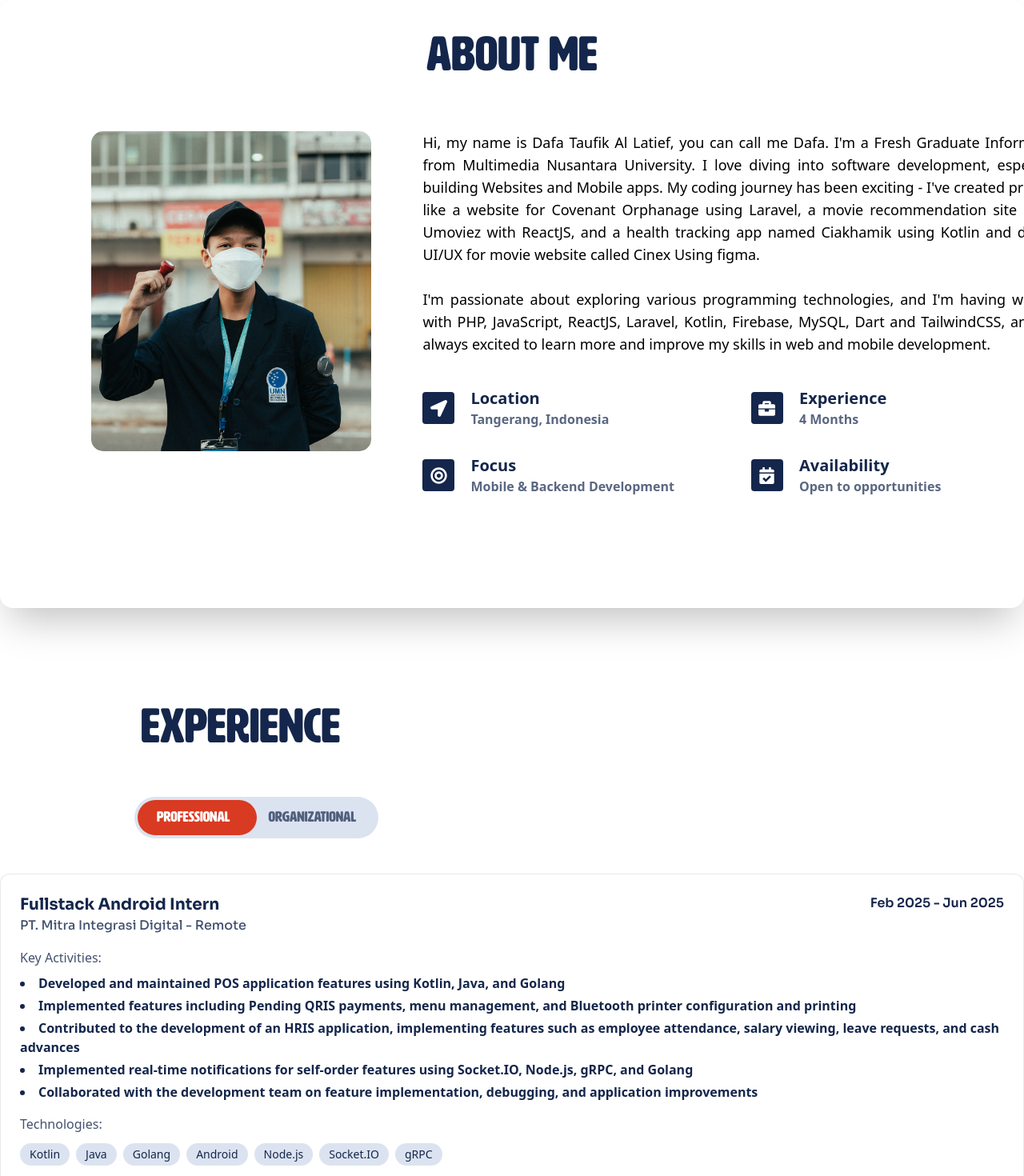
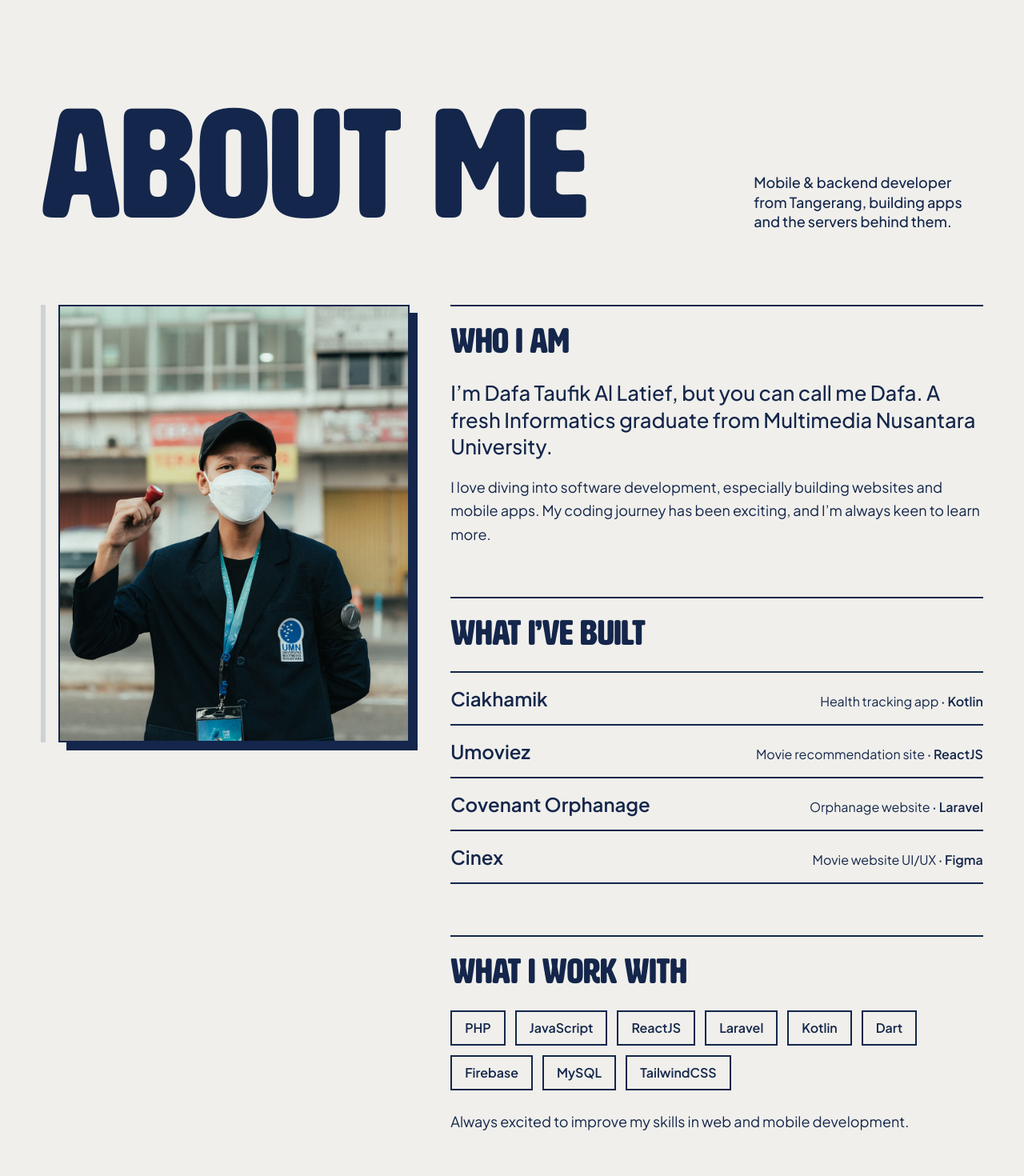
Before and after one commit to DafaTaufik/web-porto, a React (Vite) app: page / in a window 1280 px wide. Shown: the part 800-2270 px from the top of the page at 80% size. Built offline with nearby package versions, Linux system fonts and the light colour scheme.

Commit message:
Still temporary

```diff
--- a/src/components/sections/AboutMe.jsx
+++ b/src/components/sections/AboutMe.jsx
@@ -1,136 +1,152 @@
-import React, { useEffect, useRef } from "react";
-import ggImage from "../../assets/Image/gg.jpg";
-import TiltedCard from "../ui/TiltedCard";
+import { useLayoutEffect, useRef } from "react";
 import gsap from "gsap";
-import ScrollReveal from "../ui/ScrollReveal";
 import { ScrollTrigger } from "gsap/ScrollTrigger";
-import { FaLocationArrow, FaBriefcase, FaBullseye, FaCalendarCheck } from "react-icons/fa";
+import photo from "../../assets/Image/gg.jpg";
 
 gsap.registerPlugin(ScrollTrigger);
 
+const PROJECTS = [
+  ["Ciakhamik", "Health tracking app", "Kotlin"],
+  ["Umoviez", "Movie recommendation site", "ReactJS"],
+  ["Covenant Orphanage", "Orphanage website", "Laravel"],
+  ["Cinex", "Movie website UI/UX", "Figma"],
+];
+
+const TOOLS = ["PHP", "JavaScript", "ReactJS", "Laravel", "Kotlin", "Dart", "Firebase", "MySQL", "TailwindCSS"];
+
+const FACTS = [
+  ["Location", "Tangerang, Indonesia"],
+  ["Experience", "4 months"],
+  ["Focus", "Mobile & Backend development"],
+  ["Availability", "Open to opportunities"],
+];
+
+const CHAPTER = "border-t-2 border-navy pt-6 pb-12 md:pb-16";
+const CHAPTER_TITLE = "font-HWT text-[clamp(2rem,3.4vw,3.25rem)] leading-none";
+
 export default function AboutMe() {
   const sectionRef = useRef(null);
-  const bgRef = useRef(null);
 
+  useLayoutEffect(() => {
+    if (window.matchMedia("(prefers-reduced-motion: reduce)").matches) return;
 
-  useEffect(() => {
-    if (!sectionRef.current || !bgRef.current) return;
+    const ctx = gsap.context(() => {
+      // Judul: naik dari balik mask, seperti nama di hero.
+      gsap.fromTo("[data-about-word]", { yPercent: 110 }, { yPercent: 0, duration: 0.9, ease: "power3.out", scrollTrigger: { trigger: "[data-about-title]", start: "top 85%", once: true } });
 
-    const isDesktop = window.matchMedia("(min-width: 640px)").matches;
-    const targetWidth = isDesktop ? "89vw" : "95vw";
-    const targetRadius = isDesktop ? "50px" : "25px";
+      // Tiap bab dan baris muncul sendiri-sendiri saat masuk layar, offset kecil supaya terbaca sebagai fade.
+      gsap.utils.toArray("[data-reveal]").forEach((el) => {
+        gsap.fromTo(el, { y: 16, autoAlpha: 0 }, { y: 0, autoAlpha: 1, duration: 0.5, ease: "power2.out", scrollTrigger: { trigger: el, start: "top 90%", once: true } });
+      });
 
-    // Create animation with GSAP
-    const tl = gsap.timeline({
-      scrollTrigger: {
-        trigger: "#home",
-        start: "10% top",
-        end: "100% top",
-        scrub: 1,
-      },
-    });
+      // Indikator progres: terisi mengikuti posisi baca di kolom bab.
+      gsap.fromTo("[data-about-progress]", { scaleY: 0 }, { scaleY: 1, ease: "none", scrollTrigger: { trigger: "[data-about-chapters]", start: "top 55%", end: "bottom 75%", scrub: true } });
+      // Foto menempel selama bab-bab di kanan bergulir (hanya desktop). Pakai pin, bukan sticky,
+      // karena overflow-x:hidden di html/body mematikan position:sticky.
+      const mm = gsap.matchMedia();
+      mm.add("(min-width: 768px)", () => {
+        const photoEl = document.querySelector("[data-about-photo]");
+        ScrollTrigger.create({
+          trigger: photoEl,
+          start: "top 112px",
+          endTrigger: "[data-about-chapters]",
+          end: () => `bottom ${112 + photoEl.offsetHeight}px`,
+          pin: true,
+          pinSpacing: false,
+          invalidateOnRefresh: true,
+        });
+      });
+    }, sectionRef);
 
-    // Animasikan hanya bgRef
-    tl.to(bgRef.current, {
-      width: targetWidth,
-      borderRadius: targetRadius,
-      ease: "power1.inOut",
-    });
-
-    return () => {
-      if (tl.scrollTrigger) {
-        tl.scrollTrigger.kill();
-      }
-    };
+    return () => ctx.revert();
   }, []);
 
   return (
-    <section id="about" ref={sectionRef} className="w-full h-[800px] flex flex-col items-center relative">
-      {/* Background card putih yang dianimasikan */}
-      <div
-        ref={bgRef}
-        className="absolute top-0 h-[760px] w-screen left-1/2 transform -translate-x-1/2
-             bg-white shadow-2xl rounded-2xl"
-      ></div>
+    <section ref={sectionRef} id="about" className="relative w-full bg-cream text-navy px-[max(4vw,20px)] pt-[clamp(80px,10vw,160px)] pb-[clamp(48px,6vw,96px)]">
+      <div className="flex flex-col gap-6 md:flex-row md:items-end md:justify-between">
+        <h2 data-about-title className="font-HWT text-[clamp(4rem,15vw,16rem)] leading-[0.9]">
+          <span className="block overflow-hidden py-[0.06em] -my-[0.06em]">
+            <span data-about-word className="block whitespace-nowrap">
+              About me
+            </span>
+          </span>
+        </h2>
+        <p data-reveal className="font-PlusJakartaSans text-lg font-medium leading-snug md:max-w-[22ch] md:pb-[0.6em]">
+          Mobile &amp; backend developer from Tangerang, building apps and the servers behind them.
+        </p>
+      </div>
 
-      {/* Title - di atas background */}
-      <span className="font-HWT text-5xl md:text-6xl text-navy mt-10 relative z-10">About Me</span>
-      {/* Div konten - lebar statis = ukuran akhir bgRef, konten stay tidak bergerak */}
-      <div
-        className="w-[95vw] md:w-[89vw] px-7 md:px-10 flex flex-col md:flex-row justify-center md:justify-start md:gap-16 md:mt-16 relative z-10"
-      >
-        {/* Image Section - Left Side */}
-        <div className="w-fit h-fit ml-1 mb-8 md:mb-0 ">
-          <TiltedCard
-            imageSrc={ggImage}
-            altText="Dafa Taufik"
-            captionText=""
-            containerHeight="400px"
-            containerWidth="350px"
-            imageHeight="400px"
-            imageWidth="350px"
-            rotateAmplitude={12}
-            scaleOnHover={1.08}
-            showMobileWarning={false}
-            showTooltip={false}
-            displayOverlayContent={false}
-          />
+      <div className="mt-14 md:mt-20 grid grid-cols-1 md:grid-cols-12 gap-x-[4vw] gap-y-12">
+        {/* Foto menempel saat bab-bab di kanan bergulir */}
+        <div data-about-photo className="md:col-span-5 self-start flex gap-4">
+          <div className="hidden md:block w-1.5 shrink-0 bg-navy/15" aria-hidden="true">
+            <div data-about-progress className="h-full w-full origin-top bg-accent" />
+          </div>
+          <div className="w-full border-2 border-navy shadow-[10px_10px_0_0_var(--color-navy)]">
+            <img src={photo} alt="Dafa Taufik" width="1080" height="1350" loading="lazy" className="block aspect-[4/5] w-full object-cover" />
+          </div>
         </div>
 
-        {/* Right Side Content */}
-        <div className="flex flex-col gap-6 md:gap-10 items-center md:items-start mb-16 md:mb-0">
-          {/* Text Section - Right Side */}
-          <div className="font-sans font-medium  md:text-justify  md:text-lg md:w-[800px] flex items-center">
-            Hi, my name is Dafa Taufik Al Latief, you can call me Dafa. I'm a Fresh Graduate Informatics from Multimedia Nusantara University. I love diving into software development, especially building Websites and Mobile apps. My
-            coding journey has been exciting - I've created projects like a website for Covenant Orphanage using Laravel, a movie recommendation site called Umoviez with ReactJS, and a health tracking app named Ciakhamik using Kotlin and
-            design UI/UX for movie website called Cinex Using figma. <br />
-            <br /> I'm passionate about exploring various programming technologies, and I'm having worked with PHP, JavaScript, ReactJS, Laravel, Kotlin, Firebase, MySQL, Dart and TailwindCSS, and I'm always excited to learn more and
-            improve my skills in web and mobile development.
-          </div>
+        <div data-about-chapters className="md:col-span-7 font-PlusJakartaSans">
+          <article data-reveal className={CHAPTER}>
+            <h3 className={CHAPTER_TITLE}>Who I am</h3>
+            <p className="mt-6 text-[clamp(1.375rem,2vw,1.875rem)] font-medium leading-[1.3]">
+              I&rsquo;m Dafa Taufik Al Latief, but you can call me Dafa. A fresh Informatics graduate from Multimedia Nusantara University.
+            </p>
+            <p className="mt-5 max-w-[60ch] text-lg leading-relaxed">I love diving into software development, especially building websites and mobile apps. My coding journey has been exciting, and I&rsquo;m always keen to learn more.</p>
+          </article>
 
-          <div className="w-full flex">
-            <div className="grid grid-cols-2 gap-y-8 gap-x-24 font-sans">
-              <div className="flex flex-row gap-5 items-center">
-                <div className="flex bg-navy w-10 h-10  items-center justify-center rounded">
-                  <FaLocationArrow className="text-white" size={21} />
+          <article className={CHAPTER}>
+            <h3 data-reveal className={CHAPTER_TITLE}>
+              What I&rsquo;ve built
+            </h3>
+            <ul className="mt-6">
+              {PROJECTS.map(([name, what, tech]) => (
+                <li key={name} data-reveal className="flex flex-col gap-1 border-b-2 border-navy py-4 sm:flex-row sm:items-baseline sm:justify-between sm:gap-6 first:border-t-2">
+                  <span className="text-xl font-semibold sm:text-2xl">{name}</span>
+                  <span className="text-base sm:text-right">
+                    {what} <span className="font-semibold">· {tech}</span>
+                  </span>
+                </li>
+              ))}
+            </ul>
+          </article>
+
+          <article className={CHAPTER}>
+            <h3 data-reveal className={CHAPTER_TITLE}>
+              What I work with
+            </h3>
+            <ul data-reveal className="mt-6 flex flex-wrap gap-3">
+              {TOOLS.map((tool) => (
+                <li key={tool} className="border-2 border-navy px-4 py-2 text-base font-semibold">
+                  {tool}
+                </li>
+              ))}
+            </ul>
+            <p data-reveal className="mt-6 max-w-[60ch] text-lg leading-relaxed">
+              Always excited to improve my skills in web and mobile development.
+            </p>
+          </article>
+
+          <article data-reveal className="border-t-2 border-navy pt-6">
+            <h3 className={CHAPTER_TITLE}>At a glance</h3>
+            <dl className="mt-6 grid grid-cols-1 sm:grid-cols-2 border-2 border-navy">
+              {FACTS.map(([label, value], i) => (
+                <div key={label} className={`p-5 ${i % 2 === 0 ? "sm:border-r-2" : ""} ${i < 2 ? "border-b-2" : i === 2 ? "border-b-2 sm:border-b-0" : ""} border-navy`}>
+                  <dt className="text-base text-navy/80">{label}</dt>
+                  <dd className="mt-1 flex items-start gap-2.5 text-xl font-semibold leading-snug sm:text-2xl">
+                    {label === "Availability" && (
+                      <span className="relative mt-[0.5em] flex h-2.5 w-2.5 shrink-0" aria-hidden="true">
+                        <span className="absolute inline-flex h-full w-full animate-ping rounded-full bg-accent opacity-75" />
+                        <span className="relative inline-flex h-2.5 w-2.5 rounded-full bg-accent" />
+                      </span>
+                    )}
+                    {value}
+                  </dd>
                 </div>
-                <div className="flex flex-col">
-                  <h3 className="font-semibold text-xl text-navy">Location</h3>
-                  <p className="text-navy/70 font-semibold">Tangerang, Indonesia</p>
-                </div>
-              </div>
-
-              <div className="flex flex-row gap-5 items-center">
-                <div className="flex bg-navy w-10 h-10  items-center justify-center rounded">
-                  <FaBriefcase className="text-white" size={21} />
-                </div>
-                <div className="flex flex-col">
-                  <h3 className="font-semibold text-xl text-navy">Experience</h3>
-                  <p className="text-navy/70 font-semibold">4 Months</p>
-                </div>
-              </div>
-
-              <div className="flex flex-row gap-5 items-center">
-                <div className="flex bg-navy w-10 h-10  items-center justify-center rounded">
-                  <FaBullseye className="text-white" size={21} />
-                </div>
-                <div className="flex flex-col">
-                  <h3 className="font-semibold text-xl text-navy">Focus</h3>
-                  <p className="text-navy/70 font-semibold">Mobile & Backend Development</p>
-                </div>
-              </div>
-
-              <div className="flex flex-row gap-5 items-center">
-                <div className="flex bg-navy w-10 h-10  items-center justify-center rounded">
-                  <FaCalendarCheck className="text-white" size={21} />
-                </div>
-                <div className="flex flex-col">
-                  <h3 className="font-semibold text-xl text-navy">Availability</h3>
-                  <p className="text-navy/70 font-semibold">Open to opportunities</p>
-                </div>
-              </div>
-            </div>
-          </div>
+              ))}
+            </dl>
+          </article>
         </div>
       </div>
     </section>
--- a/src/components/sections/Courses.jsx
+++ b/src/components/sections/Courses.jsx
@@ -1,16 +1,60 @@
-import React from "react";
+import { useLayoutEffect, useRef } from "react";
+import gsap from "gsap";
+import { ScrollTrigger } from "gsap/ScrollTrigger";
 import { CoursesData } from "../../data/CoursesData";
 import CardCourse from "../ui/CardCourse";
 
+gsap.registerPlugin(ScrollTrigger);
+
 export default function Courses() {
+  const sectionRef = useRef(null);
+
+  useLayoutEffect(() => {
+    if (window.matchMedia("(prefers-reduced-motion: reduce)").matches) return;
+
+    const ctx = gsap.context(() => {
+      // Judul: tiap baris naik dari balik mask-nya, sama seperti About.
+      gsap.fromTo("[data-courses-word]", { yPercent: 110 }, { yPercent: 0, duration: 0.9, ease: "power3.out", stagger: 0.12, scrollTrigger: { trigger: "[data-courses-title]", start: "top 85%", once: true } });
+
+      // Kartu muncul bergantian per baris; pembungkusnya yang dianimasikan supaya hover kartu tidak tertimpa.
+      gsap.set("[data-course]", { autoAlpha: 0, y: 16 });
+      ScrollTrigger.batch("[data-course]", {
+        start: "top 90%",
+        once: true,
+        onEnter: (els) => gsap.to(els, { autoAlpha: 1, y: 0, duration: 0.5, ease: "power2.out", stagger: 0.08 }),
+      });
+    }, sectionRef);
+
+    return () => ctx.revert();
+  }, []);
+
   return (
-    <section id="courses" className="w-full h-full flex flex-col justify-center items-center overflow-hidden">
-      <span className="font-HWT text-4xl items-center">Courses & Training</span>
-      <div className="mt-5 w-full grid grid-cols-3 place-items-center px-9 gap-y-5">
+    <section ref={sectionRef} id="courses" className="relative w-full overflow-hidden bg-white text-navy px-[max(4vw,20px)] py-[clamp(80px,10vw,160px)]">
+      <div className="flex flex-col gap-6 md:flex-row md:items-end md:justify-between">
+        <h2 data-courses-title className="font-HWT text-[clamp(3.5rem,11vw,11rem)] leading-[0.9]">
+          <span className="block overflow-hidden py-[0.06em] -my-[0.06em]">
+            <span data-courses-word className="block whitespace-nowrap">
+              Courses &amp;
+            </span>
+          </span>
+          <span className="block overflow-hidden py-[0.06em] -my-[0.06em] ml-[0.9em] md:ml-[1.3em]">
+            <span data-courses-word className="block whitespace-nowrap">
+              Training
+            </span>
+          </span>
+        </h2>
+        <p className="font-PlusJakartaSans text-lg font-medium leading-snug md:max-w-[24ch] md:pb-[0.6em]">
+          {CoursesData.length} certificates. Click a card to open the certificate in a new tab.
+        </p>
+      </div>
+
+      <ul className="mt-14 md:mt-20 grid grid-cols-1 gap-x-8 gap-y-12 sm:grid-cols-2">
         {CoursesData.map((course) => (
-          <CardCourse key={course.id} course={course} />
+          <li key={course.id} data-course className="flex">
+            <CardCourse course={course} />
+          </li>
         ))}
-      </div>
+      </ul>
     </section>
   );
 }
--- a/src/components/sections/Skills.jsx
+++ b/src/components/sections/Skills.jsx
@@ -1,83 +1,81 @@
-import React, { useState, useEffect, useRef } from "react";
+import { useLayoutEffect, useRef } from "react";
+import gsap from "gsap";
+import { ScrollTrigger } from "gsap/ScrollTrigger";
 import { skillsData } from "../../data/SkillsData";
 
-const SkillBar = ({ name, percentage, icon: Icon, color: Color, isVisible }) => {
-  const [currentPercentage, setCurrentPercentage] = useState(0);
-  const [width, setWidth] = useState(0);
+gsap.registerPlugin(ScrollTrigger);
 
-  useEffect(() => {
-    if (!isVisible) return;
-
-    const duration = 2000;
-    const steps = 60;
-    const increment = percentage / steps;
-    const stepDuration = duration / steps;
-
-    let current = 0;
-    const timer = setInterval(() => {
-      current += increment;
-      if (current >= percentage) {
-        setCurrentPercentage(percentage);
-        clearInterval(timer);
-      } else {
-        setCurrentPercentage(Math.floor(current));
-      }
-    }, stepDuration);
-
-    setTimeout(() => setWidth(percentage), 100);
-
-    return () => clearInterval(timer);
-  }, [isVisible, percentage]);
-
-  return (
-    <div className="w-full bg-white shadow-2xl rounded-lg p-5">
-      <div className="flex items-center justify-between mb-3">
-        <div className="flex items-center gap-2">
-          {Icon && <Icon size={32} color={Color} />}
-          <span className="font-HWT text-lg">{name}</span>
-        </div>
-        <span className="font-HWT text-lg">{currentPercentage}%</span>
-      </div>
-      <div className="w-full h-3 bg-mist rounded-full overflow-hidden">
-        <div className="h-full bg-navy transition-all duration-2000 ease-out rounded-full" style={{ width: `${width}%` }} />
-      </div>
-    </div>
-  );
-};
+// Urut dari yang tertinggi supaya terbaca sebagai peringkat: kolom kiri dulu, lalu kolom kanan.
+const SKILLS = [...skillsData].sort((a, b) => b.percentage - a.percentage);
 
 export default function Skills() {
-  const [isVisible, setIsVisible] = useState(false);
   const sectionRef = useRef(null);
 
-  useEffect(() => {
-    const observer = new IntersectionObserver(
-      ([entry]) => {
-        if (entry.isIntersecting) {
-          setIsVisible(true);
-        }
-      },
-      { threshold: 0.2 }
-    );
+  useLayoutEffect(() => {
+    if (window.matchMedia("(prefers-reduced-motion: reduce)").matches) return;
 
-    if (sectionRef.current) {
-      observer.observe(sectionRef.current);
-    }
+    const ctx = gsap.context(() => {
+      gsap.fromTo("[data-skills-word]", { yPercent: 110 }, { yPercent: 0, duration: 0.9, ease: "power3.out", scrollTrigger: { trigger: "[data-skills-title]", start: "top 85%", once: true } });
 
-    return () => {
-      if (sectionRef.current) {
-        observer.unobserve(sectionRef.current);
-      }
-    };
+      // Tiap baris: bar terisi lewat transform (bukan width) dan angka menghitung naik bersamaan.
+      gsap.utils.toArray("[data-skill]").forEach((row) => {
+        const fill = row.querySelector("[data-skill-fill]");
+        const value = row.querySelector("[data-skill-value]");
+        const target = Number(row.dataset.skill);
+        const counter = { n: 0 };
+
+        gsap.set(fill, { scaleX: 0 });
+        value.textContent = "0%";
+
+        gsap.to(fill, { scaleX: target / 100, duration: 1.4, ease: "power3.out", scrollTrigger: { trigger: row, start: "top 88%", once: true } });
+        gsap.to(counter, {
+          n: target,
+          duration: 1.4,
+          ease: "power3.out",
+          onUpdate: () => (value.textContent = `${Math.round(counter.n)}%`),
+          scrollTrigger: { trigger: row, start: "top 88%", once: true },
+        });
+      });
+    }, sectionRef);
+
+    return () => ctx.revert();
   }, []);
 
   return (
-    <section id="skills" ref={sectionRef} className="w-full min-h-screen flex flex-col justify-center items-center py-8 px-24 bg-cream">
-      <h2 className="font-HWT text-6xl mb-24">Skills</h2>
-      <div className="w-full grid grid-cols-1 md:grid-cols-2 lg:grid-cols-3 gap-x-10 gap-y-10">
-        {skillsData.map((skill, index) => (
-          <SkillBar key={index} name={skill.name} percentage={skill.percentage} icon={skill.icon} color={skill.color} isVisible={isVisible} />
+    <section id="skills" ref={sectionRef} className="relative w-full overflow-hidden bg-cream text-navy px-[max(4vw,20px)] py-[clamp(80px,10vw,160px)]">
+      <div className="flex flex-col gap-6 md:flex-row md:items-end md:justify-between">
+        <h2 data-skills-title className="font-HWT text-[clamp(4rem,15vw,16rem)] leading-[0.9]">
+          <span className="block overflow-hidden py-[0.06em] -my-[0.06em]">
+            <span data-skills-word className="block whitespace-nowrap">
+              Skills
+            </span>
+          </span>
+        </h2>
+        <p className="font-PlusJakartaSans text-lg font-medium leading-snug md:max-w-[24ch] md:pb-[0.6em]">Self-rated proficiency out of 100, from strongest to newest.</p>
+      </div>
+
+      <ul className="mt-14 md:mt-20 grid grid-cols-1 gap-x-[4vw] lg:grid-flow-col lg:grid-cols-2 lg:grid-rows-4">
+        {SKILLS.map(({ name, percentage, icon: Icon }) => (
+          <li
+            key={name}
+            data-skill={percentage}
+            className="grid grid-cols-[1fr_auto] items-center gap-x-4 gap-y-3 border-b-2 border-navy py-5 first:border-t-2 md:grid-cols-[11rem_1fr_4.5rem] lg:[&:nth-child(5)]:border-t-2"
+          >
+            <span className="col-start-1 row-start-1 flex items-center gap-3 font-PlusJakartaSans text-xl font-semibold md:text-2xl">
+              {Icon && <Icon aria-hidden="true" className="h-7 w-7 shrink-0" />}
+              {name}
+            </span>
+
+            <div aria-hidden="true" className="col-span-2 row-start-2 h-5 border-2 border-navy bg-white md:col-span-1 md:col-start-2 md:row-start-1">
+              <div data-skill-fill className="h-full origin-left bg-navy" style={{ transform: `scaleX(${percentage / 100})` }} />
+            </div>
+
+            <span data-skill-value className="col-start-2 row-start-1 text-right font-PlusJakartaSans text-2xl font-bold tabular-nums md:col-start-3">
+              {percentage}%
+            </span>
+          </li>
         ))}
-      </div>
+      </ul>
     </section>
   );
 }
--- a/src/components/ui/FloatingNav.jsx
+++ b/src/components/ui/FloatingNav.jsx
@@ -66,7 +66,7 @@ export const FloatingNav = ({ navItems, className }) => {
         transition={{ duration: 0.45, ease: "easeOut" }}
         className={clsx(
           "flex max-w-[90%] sm:max-w-[60%] fixed top-5 inset-x-0 mx-auto border border-navy/10 dark:border-white/[0.2] rounded-2xl dark:bg-black bg-cream shadow-lg z-[5000] py-2 px-2 sm:py-3 sm:px-4 md:px-6 justify-between",
-          className
+          className,
           // "flex max-w-[46%] fixed top-5 inset-x-0 mx-auto border border-transparent dark:border-white/[0.2] rounded-2xl dark:bg-black bg-white shadow-lg z-[5000] pr-2 pl-8 py-3 items-center justify-center space-x-4",
           // className
         )}
@@ -96,7 +96,7 @@ export const FloatingNav = ({ navItems, className }) => {
                 <span
                   className={clsx(
                     "block sm:hidden relative z-10", // z-10 supaya text di atas bg
-                    isActive ? "text-white dark:text-black" : "dark:text-neutral-50 text-navy/70 dark:hover:text-neutral-300 hover:text-navy"
+                    isActive ? "text-white dark:text-black" : "dark:text-neutral-50 text-navy/70 dark:hover:text-neutral-300 hover:text-navy",
                   )}
                 >
                   {navItem.icon}
```
Also changed, not shown: skills-lock.json (added, +11 -0 lines), src/components/sections/Home.jsx (+4 -4 lines), src/components/ui/CardCourse.jsx (+38 -28 lines), src/data/CoursesData.jsx (+15 -4 lines).
